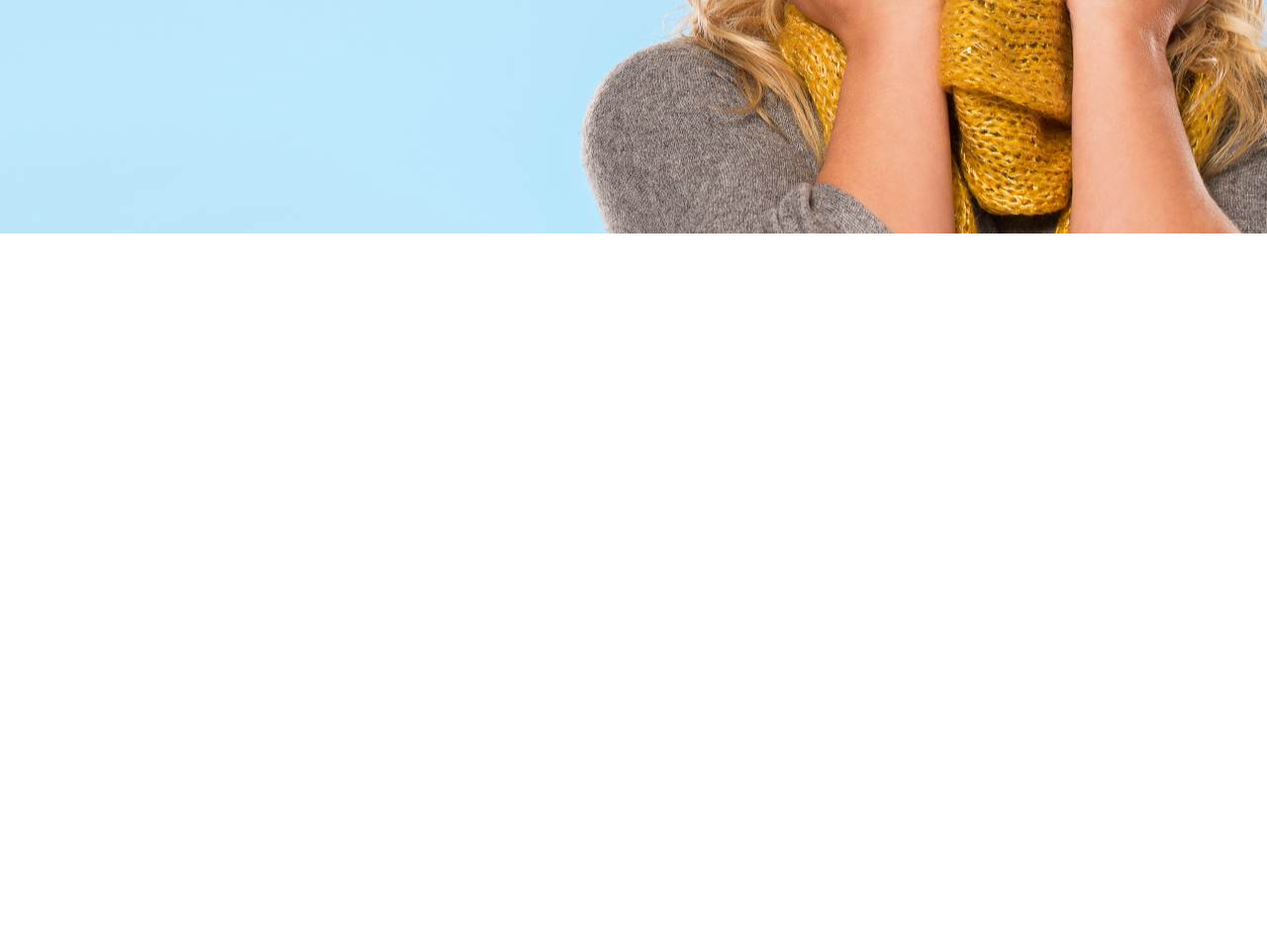
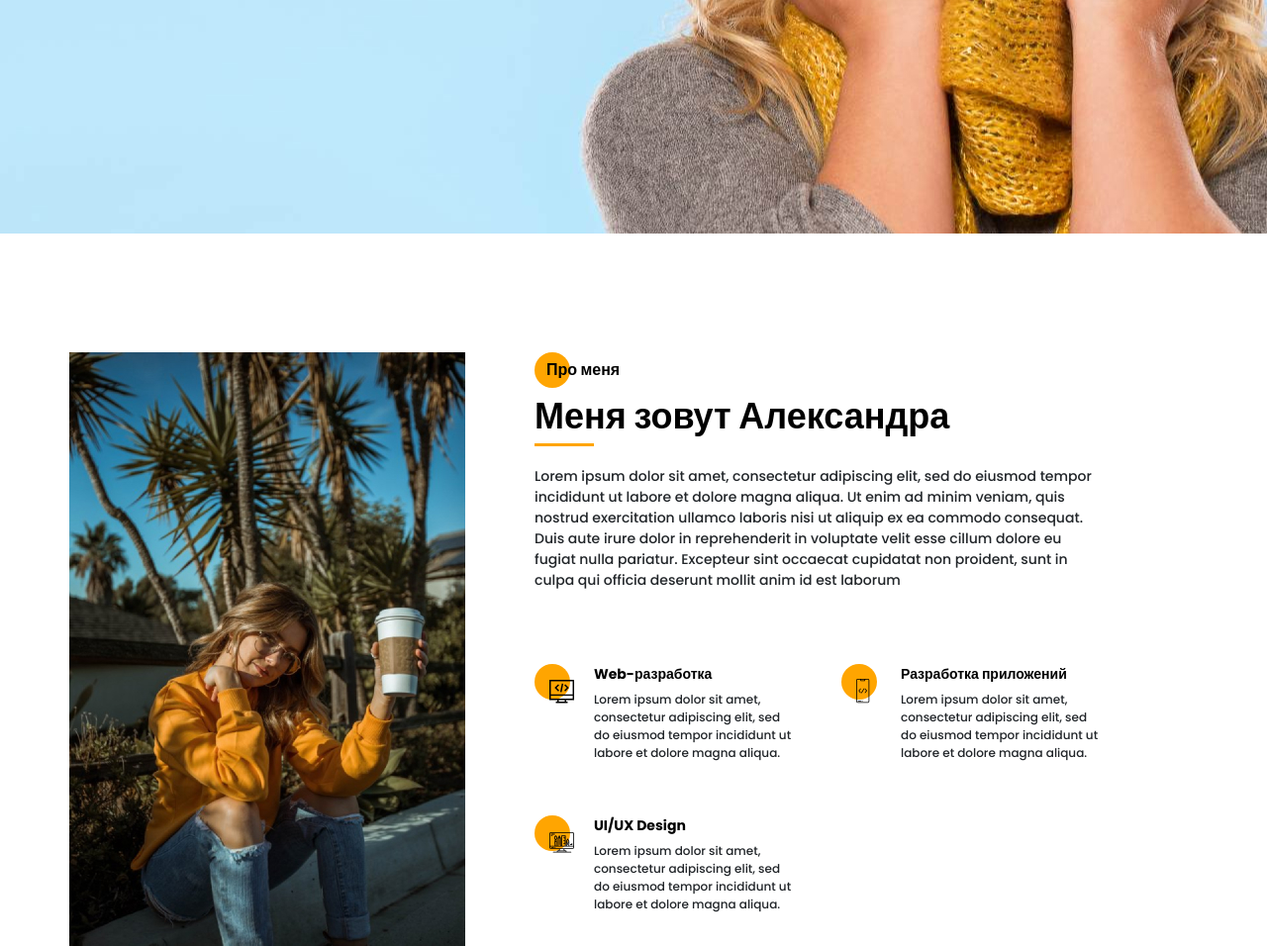
Before and after one commit to AliyevSadiq/portfolio-testing-frontend, a website: page src/index.html in a window 1280 px wide. Shown: the part 564-1520 px from the top of the page at 99% size. Before the commit the page ends 800 px from the top, so only its background shows below. Drawn offline with nearby package versions, Linux system fonts and the light colour scheme; files that its build step writes are made by us from their sources; files whose address does not match are found by name.

Commit message:
add about us section

```diff
--- /dev/null
+++ b/src/assets/sass/blocks/_about.scss
@@ -0,0 +1,63 @@
+.about{
+  padding-top: 120px;
+  &__wrapper{
+    display: grid;
+    grid-template-columns: 400px 570px;
+    grid-template-rows: minmax(245px, auto) minmax(255px, auto);
+    grid-auto-rows: minmax(245px, auto);
+    column-gap: 70px;
+    row-gap: 40px;
+  }
+  &__photo{
+    grid-row: 1/3;
+    img{
+      width: 100%;
+    }
+  }
+  &__descr{
+    padding-top: 6px;
+    .divider{
+      margin-top: 0;
+    }
+  }
+  &__title{
+    position: relative;
+    padding-left: 12px;
+    @include beforeCircle;
+  }
+  &__text{
+    font-weight: 500;
+    font-size: 14px;
+    line-height: 21px;
+    margin-top: 20px;
+    margin-bottom: 0;
+
+  }
+  &__skills{
+    display: grid;
+    grid-template: repeat(2, minmax(115px,auto))/repeat(2, 260px);
+    grid-auto-rows: 1fr;
+    column-gap: 50px;
+    row-gap: 20px;
+    &-item{
+      display: grid;
+      grid-template-columns: 40px 200px;
+      column-gap: 20px;
+    }
+    &-img{
+      position: relative;
+      padding: 15px 0 0 15px;
+      @include beforeCircle;
+      &:before{
+        top: 0;
+      }
+    }
+
+    &-text{
+      font-weight: 500;
+      font-size: 12px;
+      line-height: 18px;
+      margin-top: 6px;
+    }
+  }
+}
--- a/src/assets/sass/blocks/_social.scss
+++ b/src/assets/sass/blocks/_social.scss
@@ -1,5 +1,5 @@
 .social{
-  position: absolute;
+  position: fixed;
   top: 380px;
   left: -115px;
   display: flex;
--- a/src/assets/sass/blocks/_title.scss
+++ b/src/assets/sass/blocks/_title.scss
@@ -3,6 +3,10 @@
   font-weight: 700;
   font-size: 36px;
   color: $black-color;
+  &_fz14{
+    font-size: 14px;
+    line-height: 21px;
+  }
   &_fz16{
     font-size: 16px;
     line-height: 24px;
@@ -12,3 +16,10 @@
     line-height: 60px;
   }
 }
+
+.divider{
+  width: 60px;
+  height: 3px;
+  background-color: $main-color;
+  margin-top: 25px;
+}
--- a/src/assets/sass/style.scss
+++ b/src/assets/sass/style.scss
@@ -18,6 +18,7 @@
 
 //sections
 @import "blocks/promo";
+@import "blocks/about";
 
 //blocks
 @import "blocks/title";
--- a/src/index.html
+++ b/src/index.html
@@ -54,21 +54,6 @@
     <a href="#" class="social__link"><img src="assets/icons/social/instagram.svg" alt="instagram"></a>
     <a href="#" class="social__link"><img src="assets/icons/social/facebook.svg" alt="facebook"></a>
 </aside>
-<section class="promo">
-    <div class="container">
-        <h1 class="promo__title title title_fz16">Меня зовут Александра Смит</h1>
-        <h3 class="promo__subtitle title title_fz48">Я web-разработчик из города Москва</h3>
-        <div class="promo__btns">
-            <a href="#" class="promo__link btn">Портфолио</a>
-            <a href="#" class="promo__link">Про меня</a>
-        </div>
-    </div>
-    <div class="hamburger">
-        <span></span>
-        <span class="long"></span>
-        <span></span>
-    </div>
-</section>
 <div class="menu">
     <div class="menu__block">
         <a href="#" class="menu__close">
@@ -93,6 +78,75 @@
     </div>
     <div class="menu__overlay"></div>
 </div>
+<section class="promo">
+    <div class="container">
+        <h1 class="promo__title title title_fz16">Меня зовут Александра Смит</h1>
+        <h3 class="promo__subtitle title title_fz48">Я web-разработчик из города Москва</h3>
+        <div class="promo__btns">
+            <a href="#" class="promo__link btn">Портфолио</a>
+            <a href="#" class="promo__link">Про меня</a>
+        </div>
+    </div>
+    <div class="hamburger">
+        <span></span>
+        <span class="long"></span>
+        <span></span>
+    </div>
+</section>
+<section class="about">
+    <div class="container">
+        <div class="about__wrapper">
+            <div class="about__photo">
+                <img src="assets/img/main_photo.jpg" alt="main_photo">
+            </div>
+            <div class="about__descr">
+                <h2 class="title title_fz16 about__title">Про меня</h2>
+                <div class="title about__subtitle">Меня зовут Александра</div>
+                <div class="divider"></div>
+                <p class="about__text">Lorem ipsum dolor sit amet, consectetur adipiscing elit, sed do eiusmod tempor
+                    incididunt ut labore et dolore magna aliqua. Ut enim ad minim veniam, quis nostrud exercitation
+                    ullamco laboris nisi ut aliquip ex ea commodo consequat. Duis aute irure dolor in reprehenderit in
+                    voluptate velit esse cillum dolore eu fugiat nulla pariatur. Excepteur sint occaecat cupidatat non
+                    proident, sunt in culpa qui officia deserunt mollit anim id est laborum</p>
+            </div>
+            <div class="about__skills">
+                <div class="about__skills-item">
+                    <div class="about__skills-img"><img src="assets/icons/about_me/web_development.svg"  alt="web_dev"></div>
+                    <div>
+                        <div class="title title_fz14">
+                            Web-разработка
+                        </div>
+                        <div class="about__skills-text">Lorem ipsum dolor sit amet, consectetur adipiscing elit, sed do
+                            eiusmod tempor incididunt ut labore et dolore magna aliqua.
+                        </div>
+                    </div>
+                </div>
+                <div class="about__skills-item">
+                    <div class="about__skills-img"><img src="assets/icons/about_me/mobile_dev.svg"  alt="mobile_dev"></div>
+                    <div>
+                        <div class="title title_fz14">
+                            Разработка приложений
+                        </div>
+                        <div class="about__skills-text">Lorem ipsum dolor sit amet, consectetur adipiscing elit, sed do
+                            eiusmod tempor incididunt ut labore et dolore magna aliqua.
+                        </div>
+                    </div>
+                </div>
+                <div class="about__skills-item">
+                    <div class="about__skills-img"><img src="assets/icons/about_me/design.svg"  alt="design"></div>
+                    <div>
+                        <div class="title title_fz14">
+                            UI/UX Design
+                        </div>
+                        <div class="about__skills-text">Lorem ipsum dolor sit amet, consectetur adipiscing elit, sed do
+                            eiusmod tempor incididunt ut labore et dolore magna aliqua.
+                        </div>
+                    </div>
+                </div>
+            </div>
+        </div>
+    </div>
+</section>
 <script src="assets/js/jquery-1.11.0.min.js"></script>
 <script src="assets/js/jquery-migrate-1.2.1.min.js"></script>
 <script src="assets/js/script.js"></script>
```
